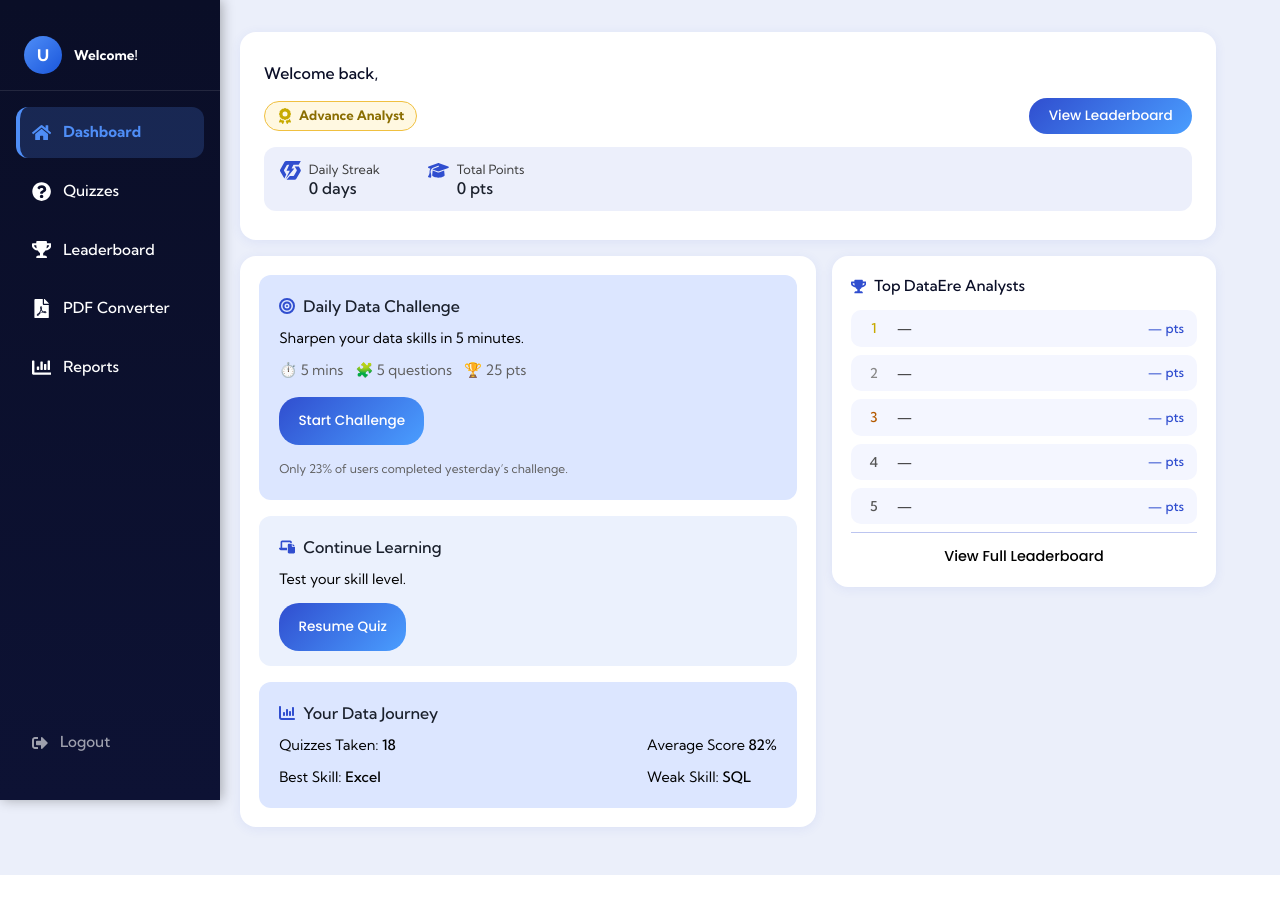
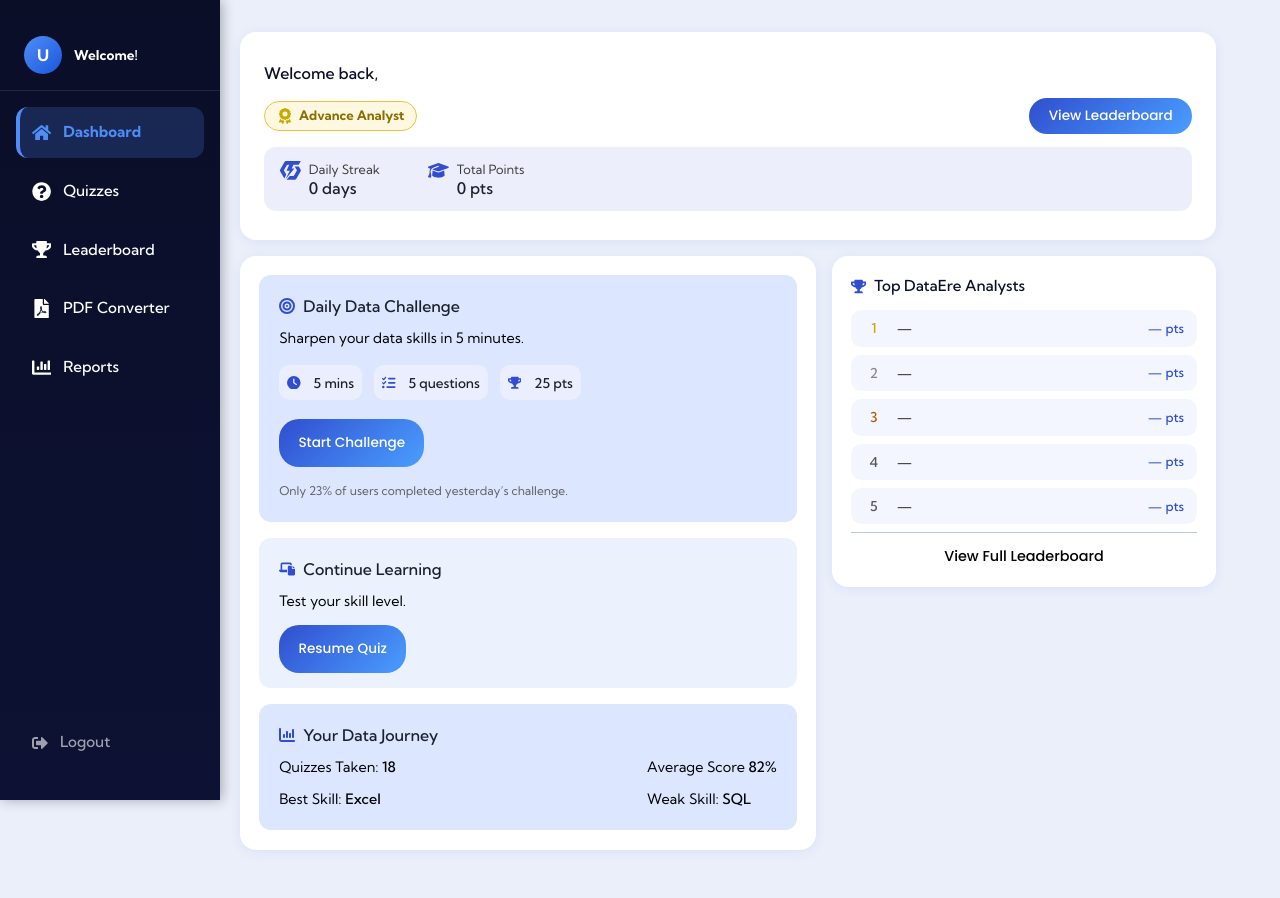
Before and after one commit to InsightCracker/DataEre, a React (Vite) app: page /users/profile in a window 1280 px wide. Before the commit the page ends 875 px from the top, so only its background shows below. Built offline with nearby package versions, Linux system fonts and the light colour scheme.

Commit message:
Update profile page

```diff
--- a/src/features/auth/pages/LoginPage.jsx
+++ b/src/features/auth/pages/LoginPage.jsx
@@ -174,7 +174,8 @@ const LoginPage = () => {
           <Box
             as="button"
             className="login-btn"
-            onClick={login_handler}
+            // onClick={login_handler}
+            onClick={navigate("/users/profile")}
             disabled={loading}
             sx={{
               width: "100%",
--- a/src/features/profile/pages/ProfilePage.jsx
+++ b/src/features/profile/pages/ProfilePage.jsx
@@ -19,6 +19,8 @@ import {
   FaGraduationCap,
   FaLaptopFile,
   FaChartColumn,
+  FaClock,
+  FaListCheck
 } from "react-icons/fa6";
 import { FaTrophy } from "react-icons/fa";
 import BottomNav from "../components/BottomNav";
@@ -86,6 +88,7 @@ const ProfilePage = () => {
   return (
     <Box className="profile_page">
       <Sidebar />
+
       <Box className="dashboard_container">
         <div className="profile">
           <h1 className="welcome-heading">Welcome back, {user?.firstName}</h1>
@@ -135,9 +138,20 @@ const ProfilePage = () => {
               <p>Sharpen your data skills in 5 minutes.</p>
 
               <HStack className="instruction" spacing={3} fontSize="sm">
-                <p>⏱️ {challenge.duration} mins</p>
-                <p>🧩 {challenge.questions} questions</p>
-                <p>🏆 {challenge.pts} pts</p>
+                <div className="instruction-item">
+                  <span><FaClock className="box_icon" /></span>
+                  <span>{challenge.duration} mins</span>
+                </div>
+
+                <div className="instruction-item">
+                  <span><FaListCheck className="box_icon" /></span>
+                  <span>{challenge.questions} questions</span>
+                </div>
+
+                <div className="instruction-item">
+                  <span><FaTrophy className="box_icon" /></span>
+                  <span>{challenge.pts} pts</span>
+                </div>
               </HStack>
 
                 <div
--- a/src/features/profile/styles/profile.css
+++ b/src/features/profile/styles/profile.css
@@ -122,6 +122,21 @@
     width: 100%;
     display: flex;
     gap: 1rem;
+}
+
+.instruction{
+    padding: .7rem 0;
+}
+
+.instruction-item {
+    display: flex;
+    align-items: center;
+    gap: .8rem;
+    padding: .1rem .5rem;
+    background-color: #eaeeff;
+    border-radius: 10px;
+    font-size: .85rem;
+    font-family: 'Poppins', sans-serif;
 }
 
 .left-side-box {
@@ -369,6 +384,16 @@
     cursor: pointer;
     font-family: 'Poppins', sans-serif;
 }
+
+@media (max-width: 420px) {
+
+    .instruction-item {
+        gap: .4rem;
+        font-size: .7rem;
+        font-weight: 900;
+    }
+}
+
 @media (max-width: 768px) {
   .sidebar {
     display: none;
--- a/src/features/quiz/pages/QuizDashboard.jsx
+++ b/src/features/quiz/pages/QuizDashboard.jsx
@@ -7,6 +7,7 @@ import { Box, Heading } from "@chakra-ui/react";
 import { FaBullseye } from "react-icons/fa6";
 
 import Sidebar from "../../profile/components/Sidebar";
+import BottomNav from "../../profile/components/BottomNav";
 import Searchbar from "../components/Searchbar";
 import Cards from "../components/Cards";
 
@@ -91,6 +92,10 @@ const QuizDashboard = () => {
           <Cards />
         </Box>
       </div>
+
+      <Box>
+        <BottomNav />
+      </Box>
     </Box>
   );
 };
--- a/src/features/quiz/styles/quiz.css
+++ b/src/features/quiz/styles/quiz.css
@@ -129,3 +129,9 @@
     padding: 2rem 1rem 0 190px;
   }
 }
+
+@media (max-width: 768px) {
+  .sidebar {
+    display: none;
+  }
+}
```
